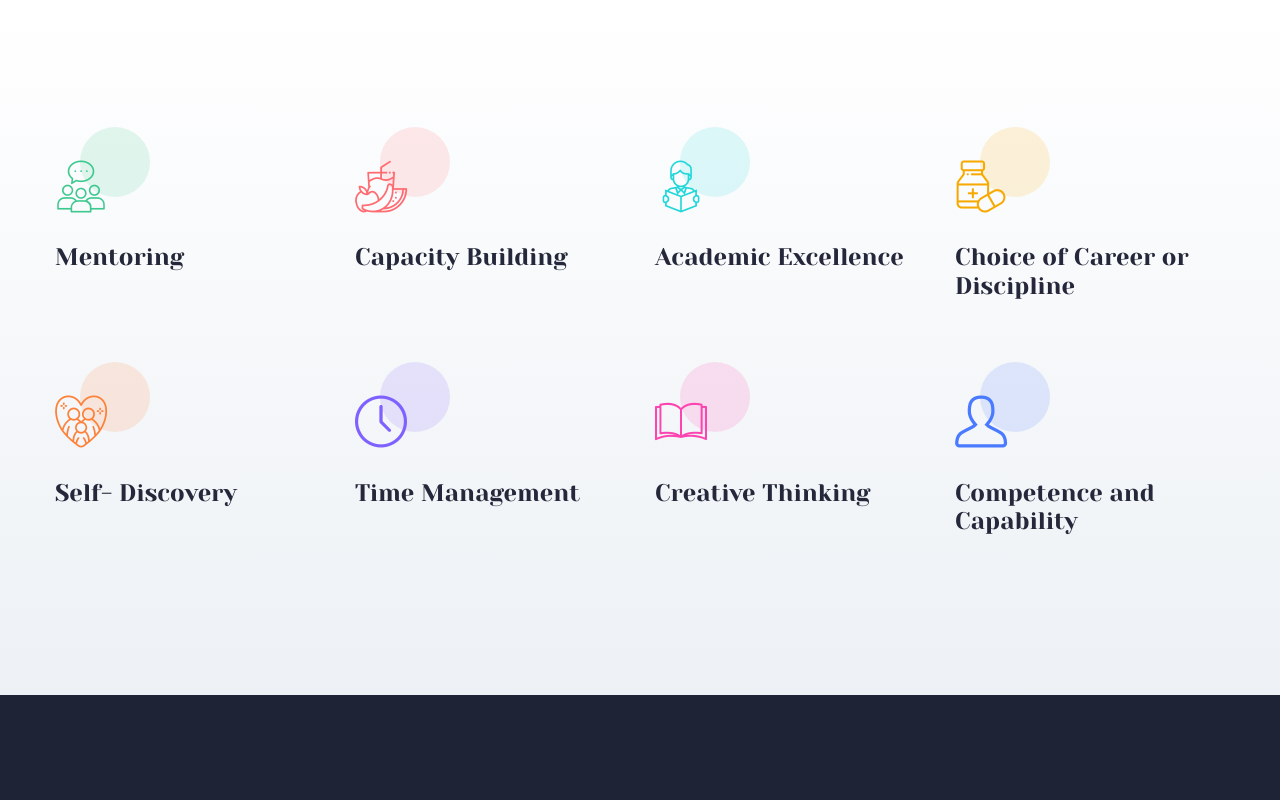
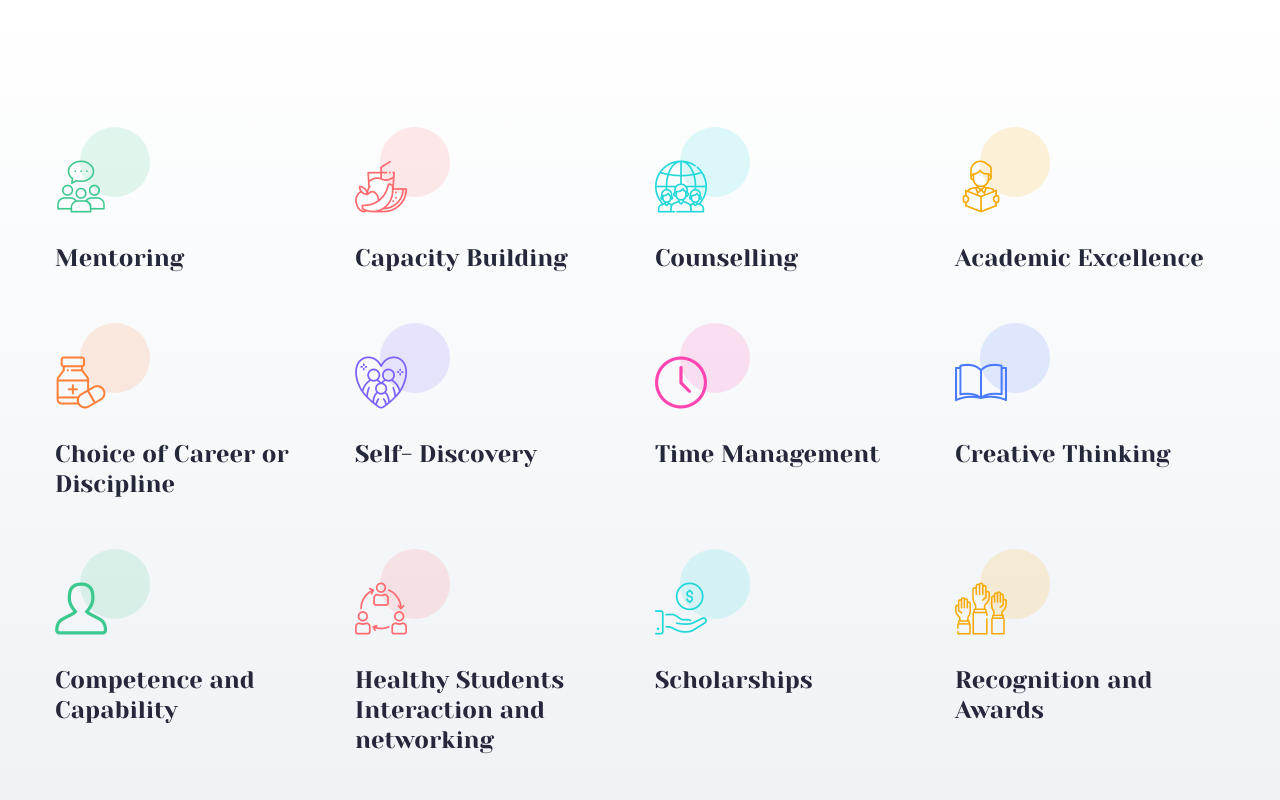
Before and after one commit to FamousT/ssii, a plain HTML site: page focus.html in a window 1280 px wide. Shown: the part 640-1440 px from the top of the page. Drawn offline with nearby package versions, Linux system fonts and the light colour scheme.

Commit message:
focus about mentoring structure

```diff
--- a/focus.html
+++ b/focus.html
@@ -166,7 +166,7 @@
                 <div class="service-block col-xl-3 col-lg-4 col-md-6 col-sm-12">
                     <div class="inner-box">
                         <div class="icon-box"><span class="flaticon-group"></span></div>
-                        <h3>Mentoring</h3>
+                        <h4>Mentoring</h4>
                         <!-- <div class="text">Lorem ipsum dolor amet consectetur adipisicing elit sed eiusmod tempor incididunt labore dolor magna aliqua enim ad minimveniam quis nostrud exercitation laboris.</div> -->
                     </div>
                 </div>
@@ -175,7 +175,17 @@
                 <div class="service-block col-xl-3 col-lg-4 col-md-6 col-sm-12">
                     <div class="inner-box">
                         <div class="icon-box"><span class="flaticon-fruit"></span></div>
-                        <h3>Capacity Building</h3>
+                        <h4>Capacity Building</h4>
+                        <!-- <div class="text">Lorem ipsum dolor amet consectetur adipisicing elit sed eiusmod tempor incididunt labore dolor magna aliqua enim ad minimveniam quis nostrud exercitation laboris.</div> -->
+                    </div>
+                </div>
+
+
+                 <!--Service Block-->
+                 <div class="service-block col-xl-3 col-lg-4 col-md-6 col-sm-12">
+                    <div class="inner-box">
+                        <div class="icon-box"><span class="flaticon-team"></span></div>
+                        <h4>Counselling</h4>
                         <!-- <div class="text">Lorem ipsum dolor amet consectetur adipisicing elit sed eiusmod tempor incididunt labore dolor magna aliqua enim ad minimveniam quis nostrud exercitation laboris.</div> -->
                     </div>
                 </div>
@@ -184,7 +194,7 @@
                 <div class="service-block col-xl-3 col-lg-4 col-md-6 col-sm-12">
                     <div class="inner-box">
                         <div class="icon-box"><span class="flaticon-reading"></span></div>
-                        <h3>Academic Excellence</h3>
+                        <h4>Academic Excellence</h4>
                         <!-- <div class="text">Lorem ipsum dolor amet consectetur adipisicing elit sed eiusmod tempor incididunt labore dolor magna aliqua enim ad minimveniam quis nostrud exercitation laboris.</div> -->
                     </div>
                 </div>
@@ -193,7 +203,7 @@
                 <div class="service-block col-xl-3 col-lg-4 col-md-6 col-sm-12">
                     <div class="inner-box">
                         <div class="icon-box"><span class="flaticon-medicine"></span></div>
-                        <h3>Choice of Career or Discipline</h3>
+                        <h4>Choice of Career or Discipline</h4>
                         <!-- <div class="text">Lorem ipsum dolor amet consectetur adipisicing elit sed eiusmod tempor incididunt labore dolor magna aliqua enim ad minimveniam quis nostrud exercitation laboris.</div> -->
                     </div>
                 </div>
@@ -202,7 +212,7 @@
                 <div class="service-block col-xl-3 col-lg-4 col-md-6 col-sm-12">
                     <div class="inner-box">
                         <div class="icon-box"><span class="flaticon-adoption"></span></div>
-                        <h3>Self- Discovery</h3>
+                        <h4>Self- Discovery</h4>
                         <!-- <div class="text">Lorem ipsum dolor amet consectetur adipisicing elit sed eiusmod tempor incididunt labore dolor magna aliqua enim ad minimveniam quis nostrud exercitation laboris.</div> -->
                     </div>
                 </div>
@@ -211,7 +221,7 @@
                 <div class="service-block col-xl-3 col-lg-4 col-md-6 col-sm-12">
                     <div class="inner-box">
                         <div class="icon-box"><span class="flaticon-clock"></span></div>
-                        <h3>Time Management</h3>
+                        <h4>Time Management</h4>
                         <!-- <div class="text">Lorem ipsum dolor amet consectetur adipisicing elit sed eiusmod tempor incididunt labore dolor magna aliqua enim ad minimveniam quis nostrud exercitation laboris.</div> -->
                     </div>
                 </div>
@@ -220,7 +230,7 @@
                 <div class="service-block col-xl-3 col-lg-4 col-md-6 col-sm-12">
                     <div class="inner-box">
                         <div class="icon-box"><span class="flaticon-book"></span></div>
-                        <h3>Creative Thinking</h3>
+                        <h4>Creative Thinking</h4>
                         <!-- <div class="text">Lorem ipsum dolor amet consectetur adipisicing elit sed eiusmod tempor incididunt labore dolor magna aliqua enim ad minimveniam quis nostrud exercitation laboris.</div> -->
                     </div>
                 </div>
@@ -229,7 +239,32 @@
                 <div class="service-block col-xl-3 col-lg-4 col-md-6 col-sm-12">
                     <div class="inner-box">
                         <div class="icon-box"><span class="flaticon-people"></span></div>
-                        <h3>Competence and Capability</h3>
+                        <h4>Competence and Capability</h4>
+                        <!-- <div class="text">Lorem ipsum dolor amet consectetur adipisicing elit sed eiusmod tempor incididunt labore dolor magna aliqua enim ad minimveniam quis nostrud exercitation laboris.</div> -->
+                    </div>
+                </div>
+
+                <div class="service-block col-xl-3 col-lg-4 col-md-6 col-sm-12">
+                    <div class="inner-box">
+                        <div class="icon-box"><span class="flaticon-collaboration"></span></div>
+                        <h4>Healthy Students Interaction and networking</h4>
+                        <!-- <div class="text">Lorem ipsum dolor amet consectetur adipisicing elit sed eiusmod tempor incididunt labore dolor magna aliqua enim ad minimveniam quis nostrud exercitation laboris.</div> -->
+                    </div>
+                </div>
+
+                <div class="service-block col-xl-3 col-lg-4 col-md-6 col-sm-12">
+                    <div class="inner-box">
+                        <div class="icon-box"><span class="flaticon-donation"></span></div>
+                        <h4>Scholarships</h4>
+                        <!-- <div class="text">Lorem ipsum dolor amet consectetur adipisicing elit sed eiusmod tempor incididunt labore dolor magna aliqua enim ad minimveniam quis nostrud exercitation laboris.</div> -->
+                    </div>
+                </div>
+
+
+                <div class="service-block col-xl-3 col-lg-4 col-md-6 col-sm-12">
+                    <div class="inner-box">
+                        <div class="icon-box"><span class="flaticon-charity"></span></div>
+                        <h4>Recognition and Awards</h4>
                         <!-- <div class="text">Lorem ipsum dolor amet consectetur adipisicing elit sed eiusmod tempor incididunt labore dolor magna aliqua enim ad minimveniam quis nostrud exercitation laboris.</div> -->
                     </div>
                 </div>
```
Also changed, not shown: about.html (+26 -25 lines), contact.html (+1 -1 lines), index.html (+3 -4 lines).
